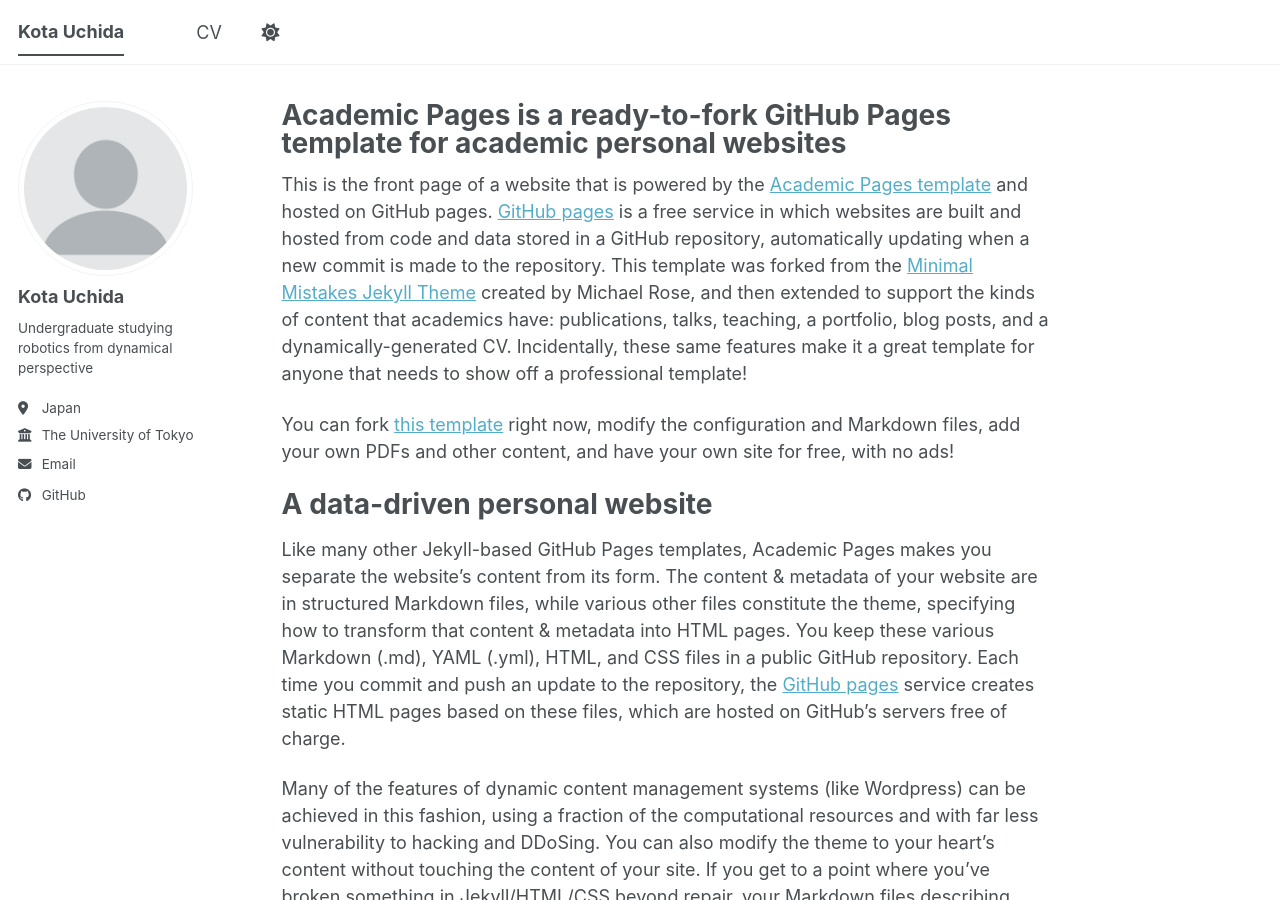
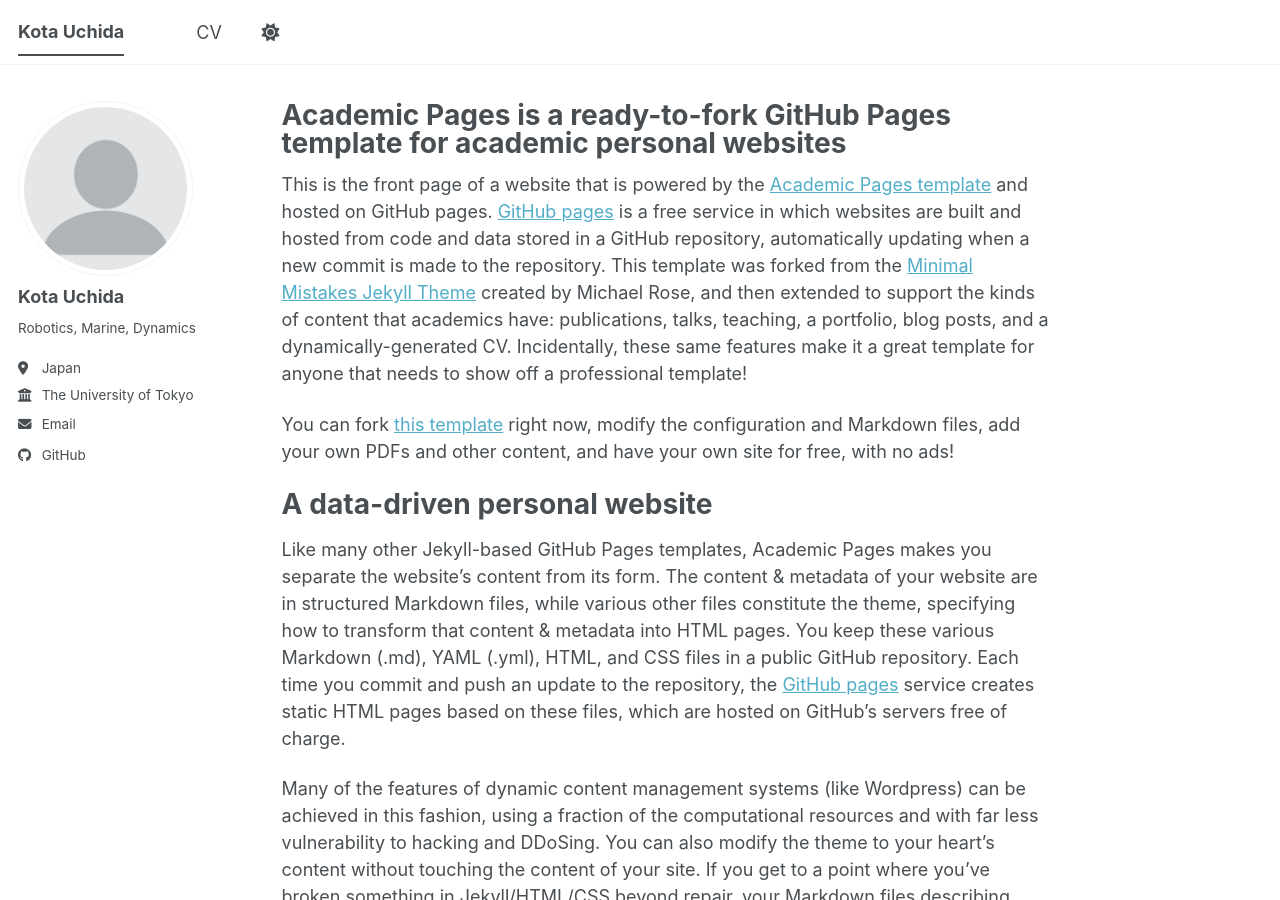
Before and after one commit to Kota-Uchida/Kota-Uchida.github.io, a Jekyll site: the page built from _pages/about.md, in a window 1280 px wide and 900 px high. Built offline with Jekyll 4.4.1, drawn with Linux system fonts in a browser that asks for light colours; a script bundle is joined from its source files by our own code; library files that are not in the unit come from our copies.

Commit message:
Update bio in configuration file

```diff
--- a/_config.yml
+++ b/_config.yml
@@ -26,7 +26,7 @@
   avatar           : "profile.png"
   name             : "Kota Uchida"
   pronouns         : # example: "she/her"
-  bio              : "Undergraduate studying robotics from dynamical perspective"
+  bio              : "Robotics, Marine, Dynamics"
   location         : "Japan"
   employer         : "The University of Tokyo"
   uri              : # URL
```
